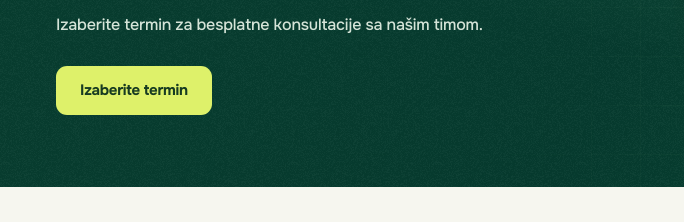
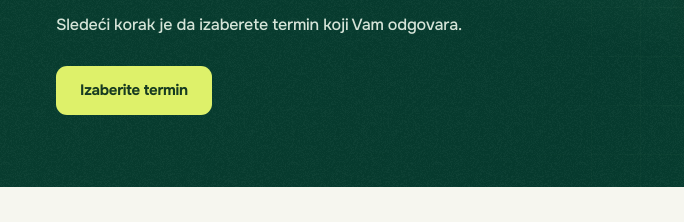
Before and after one commit to floumate-dev/excel-grasic, a plain HTML site: page kompanije/hvala/index.html in a window 1280 px wide. Shown: the part 368-590 px from the top of the page, 0-684 px from the left. Drawn offline with Linux system fonts and the light colour scheme.

Commit message:
Yearly Ticket thank-you: frame booking as the next step
Co-Authored-By: Claude Opus 5.5 <noreply@anthropic.com>

```diff
--- a/kompanije/hvala/index.html
+++ b/kompanije/hvala/index.html
@@ -525,7 +525,7 @@ html body{line-height:1.55 !important;font-weight:400 !important}
         <div class="hero-copy">
           <span class="ty-check" aria-hidden="true"><svg viewBox="0 0 24 24"><path d="m5 12.5 4.5 4.5L19 7.5"/></svg></span>
           <h1 id="hero-title"><span class="hero-line">Hvala Vam,</span> <span class="hero-line"><em>upit je uspešno poslat.</em></span></h1>
-          <p class="hero-intro">Izaberite termin za besplatne konsultacije sa našim timom.</p>
+          <p class="hero-intro">Sledeći korak je da izaberete termin koji Vam&nbsp;odgovara.</p>
           <div class="hero-actions"><a class="btn btn-bright" href="#termin">Izaberite termin</a></div>
         </div>
         <div class="ticket-stage" role="img" aria-label="Outliers Yearly Ticket za kompanije">
```
